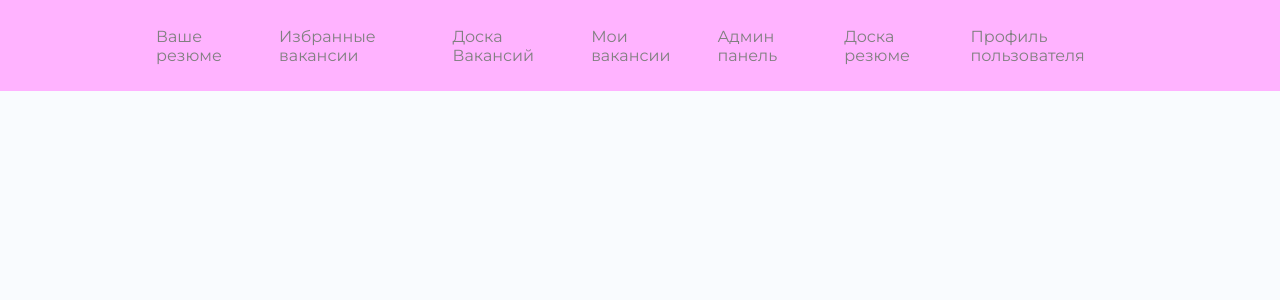
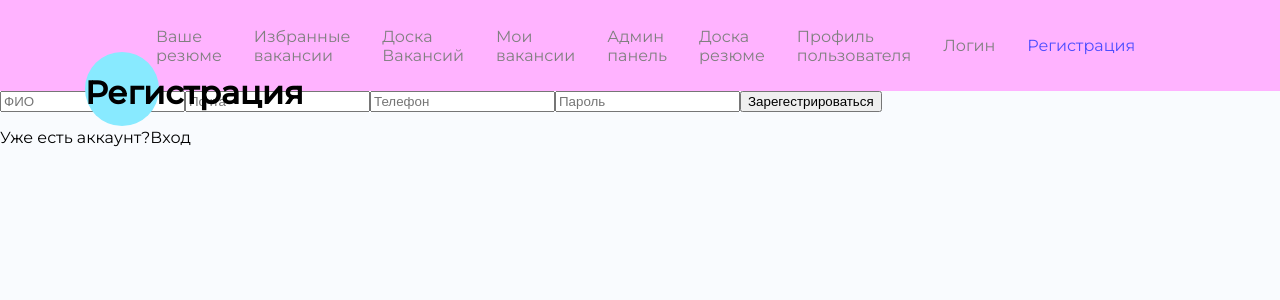
Before and after one commit to DmitryTolochko/hr-frontend, a React (Create React App) app: page /Registration in a window 1280 px wide. Shown: the top 300 px of the page. Built offline with nearby package versions, Linux system fonts and the light colour scheme.

Commit message:
страница логина сделана

```diff
--- a/src/App.js
+++ b/src/App.js
@@ -10,12 +10,17 @@ import BoardOfVacancies from './pages/BoardOfVacancies'
 import MyVacancies from './pages/MyVacancies'
 import BoardOfCVs from './pages/BoardOfCVs'
 import AdminPanel from './pages/AdminPanel'
+import Login from './pages/Login';
+import Registration from './pages/Registration';
 
 import './styles/index.css'
 import './styles/VacancyCard.css'
 import './styles/SearchString.css'
 import './styles/FiltersPanel.css'
 import './styles/BoardOfVacancies.css'
+import './styles/LoginPlace.css'
+import './styles/RegistrationPlace.css'
+
 
 
 class App extends React.Component {
@@ -33,6 +38,8 @@ class App extends React.Component {
                         <Route path='/BoardOfCVs' element={<BoardOfCVs/>} />
                         <Route path='/Account' element={<Account/>} />
                         <Route path="/AdminPanel" element={<AdminPanel/>}/>
+                        <Route path="/Login" element={<Login/>}/>
+                        <Route path="/Registration" element={<Registration/>}/>
                     </Routes>
                 </Router>
             </>
--- /dev/null
+++ b/src/components/LoginPan.js
@@ -0,0 +1,26 @@
+import React from 'react';
+
+const LoginPan = () => {
+    return (
+        <div className='loginPan'>
+            <h1 className='loginPan_h1'>
+                    Вход
+            </h1>
+            <div id = 'circle'>
+            </div>
+            <input className = 'loginPan_first_input' placeholder='Почта или телефон'/>
+            <input className = 'loginPan_second_input' placeholder='Пароль'/>
+            <button className='loginPan_button'>
+                Войти
+            </button>
+            <div className='loginPan_div'>
+                Еще нет аккаунта?&nbsp;
+                <a className='loginPan_a' href = ''>
+                    Регистрация
+                </a>
+            </div>
+        </div>
+    );
+};
+
+export default LoginPan;
--- a/src/components/Navigation.js
+++ b/src/components/Navigation.js
@@ -15,6 +15,8 @@ class Navigation extends React.Component {
                         <NavLink to="/AdminPanel">Админ панель</NavLink>
                         <NavLink to="/BoardOfCVs">Доска резюме</NavLink>
                         <NavLink to="/Account">Профиль пользователя</NavLink>
+                        <NavLink to="/Login">Логин</NavLink>
+                        <NavLink to="/Registration">Регистрация</NavLink>
                     </NavMenu>
                 </Nav>
             </div>
--- /dev/null
+++ b/src/components/RegistrationPan.js
@@ -0,0 +1,32 @@
+import React from 'react';
+
+const Registration = () => {
+    return (
+        <div className='login-pan'>
+            <div id = 'circle'>
+                <h1 className='header-1'>
+                    Регистрация
+                </h1>
+            </div>
+            <input className = 'input' placeholder='ФИО'>
+            </input>
+            <input className = 'input' placeholder='Почта'>
+            </input>
+            <input className = 'input' placeholder='Телефон'>
+            </input>
+            <input className = 'input' placeholder='Пароль'>
+            </input>
+            <button className='input-button'>
+                Зарегестрироваться
+            </button>
+            <p>
+                Уже есть аккаунт?
+                <a>
+                    Вход
+                </a>
+            </p>
+        </div>
+    );
+};
+
+export default Registration;
--- a/src/pages/Account.js
+++ b/src/pages/Account.js
@@ -1,9 +1,10 @@
 import React from 'react';
+import Login from './Login';
 
 const Account = () => {
     return (
         <div>
-            <h1>Account</h1>
+
         </div>
     );
 };
--- a/src/pages/Login.js
+++ b/src/pages/Login.js
@@ -0,0 +1,14 @@
+import React from 'react';
+import LoginPan from '../components/LoginPan';
+
+class Login extends React.Component {
+    render () {
+        return (
+            <div>
+            <LoginPan/>
+            </div>
+        )
+    }
+}
+
+export default Login;
--- a/src/pages/Registration.js
+++ b/src/pages/Registration.js
@@ -0,0 +1,14 @@
+import React from 'react';
+import RegistrationPan from '../components/RegistrationPan';
+
+class Registration extends React.Component {
+    render () {
+        return (
+            <div>
+            <RegistrationPan/>
+            </div>
+        )
+    }
+}
+
+export default Registration;
--- /dev/null
+++ b/src/styles/LoginPlace.css
@@ -0,0 +1,134 @@
+.loginPan {
+    position: relative;
+    background-color: #FFFFFF;
+    width: 550px;
+    height: 518px;
+    margin: 0 auto;
+
+    box-shadow: 0px 4px 30px rgba(0, 0, 0, 0.1);
+    border-radius: 29.2473px;
+
+}
+
+.loginPan_h1 {
+    position: absolute;
+    width: 105px;
+    height: 49px;
+
+    font-family: 'Montserrat';
+    font-style: normal;
+    font-weight: 600;
+    font-size: 40px;
+    line-height: 49px;
+
+    margin: 0;
+    left: 107.12px;
+    top: 62.17px;
+    z-index: 2;
+
+    color: #000000;
+
+}
+
+#circle {
+    position: absolute;
+    width: 74px;
+    height: 74px;
+    top: 51.65px;
+    left: 84.89px;
+    right: 0;
+    bottom: 0;
+    z-index: 1;
+    border-radius: 50%;
+
+    background: #88EAFF;
+
+}
+
+
+.loginPan_first_input  {
+    width: 380.22px;
+    height: 52.65px;
+    margin-top: 171px;
+    margin-left: 85px;
+    border: none;
+
+    background: #F9FBFE;
+    border-bottom: 1.16989px solid #000000;
+    border-radius: 5.84946px;
+
+
+}
+
+.loginPan_second_input{
+    width: 380.22px;
+    height: 52.65px;
+    margin-left: 85px;
+    margin-top: 27px;
+    border: none;
+
+    background: #F9FBFE;
+    border-bottom: 1.16989px solid #000000;
+    border-radius: 5.84946px;
+}
+
+.placeholder {
+    width: 199px;
+    height: 24px;
+
+    font-family: 'Montserrat';
+    font-style: normal;
+    font-weight: 300;
+    font-size: 20px;
+    line-height: 24px;
+
+    color: #797979;
+}
+
+.loginPan_button {
+    width: 380.22px;
+    height: 70.66px;
+
+    font-family: 'Montserrat';
+    font-style: normal;
+    font-weight: 500;
+    font-size: 36px;
+    line-height: 44px;
+    margin-top: 41px;
+    margin-left: 85px;
+    background: #88EAFF;
+    border-color: #88EAFF;
+    border-radius: 16.8237px;
+    border: none;
+}
+
+.loginPan_button:hover {
+    background-color: aqua;
+    transition: all .1s ease;
+    transform: scale(1.02);
+}
+
+.loginPan_div {
+    width: 337px;
+    margin: 0 auto;
+    margin-top: 27px;
+    font-family: 'Montserrat';
+    font-style: normal;
+    font-weight: 400;
+    font-size: 20px;
+    line-height: 24px;
+
+
+    color: #000000;
+}
+
+.loginPan_a {
+    font-family: 'Montserrat';
+    font-style: normal;
+    font-weight: 400;
+    font-size: 20px;
+    line-height: 24px;
+    font-weight: bold;
+
+    color: #000000;
+}
```
Also changed, not shown: src/styles/RegistrationPlace.css (added).
